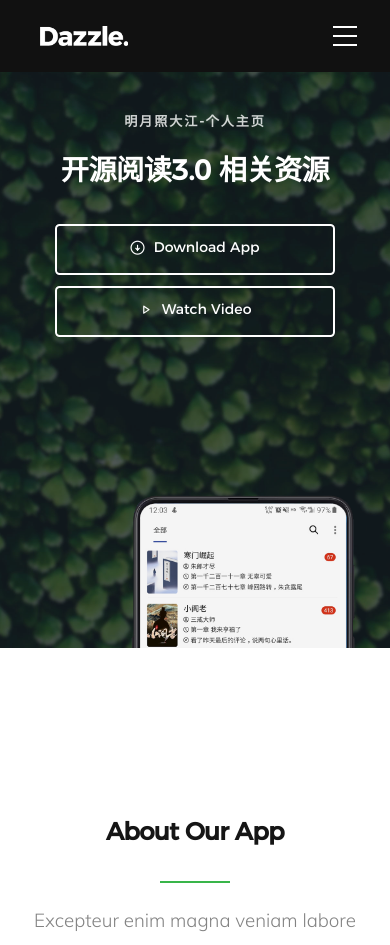
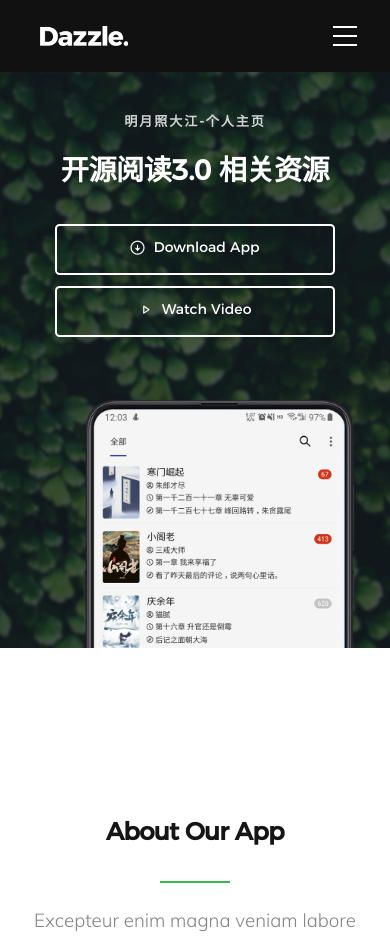
Before and after one commit to sky-bbk/skybook, a PHP site: page / in a window 390 px wide. Shown: the top 945 px of the page. Run offline with PHP 8.4, Linux system fonts and the light colour scheme; some web fonts are replaced.

Commit message:
Update main.css

```diff
--- a/css/main.css
+++ b/css/main.css
@@ -1728,7 +1728,7 @@ html[data-useragent*='MSIE 10.0'] .home-scrolldown,
   }
   .home-image-right img {
     vertical-align: top;
-    width: 70%;
+    width: 85%;
   }
 }
 
```
